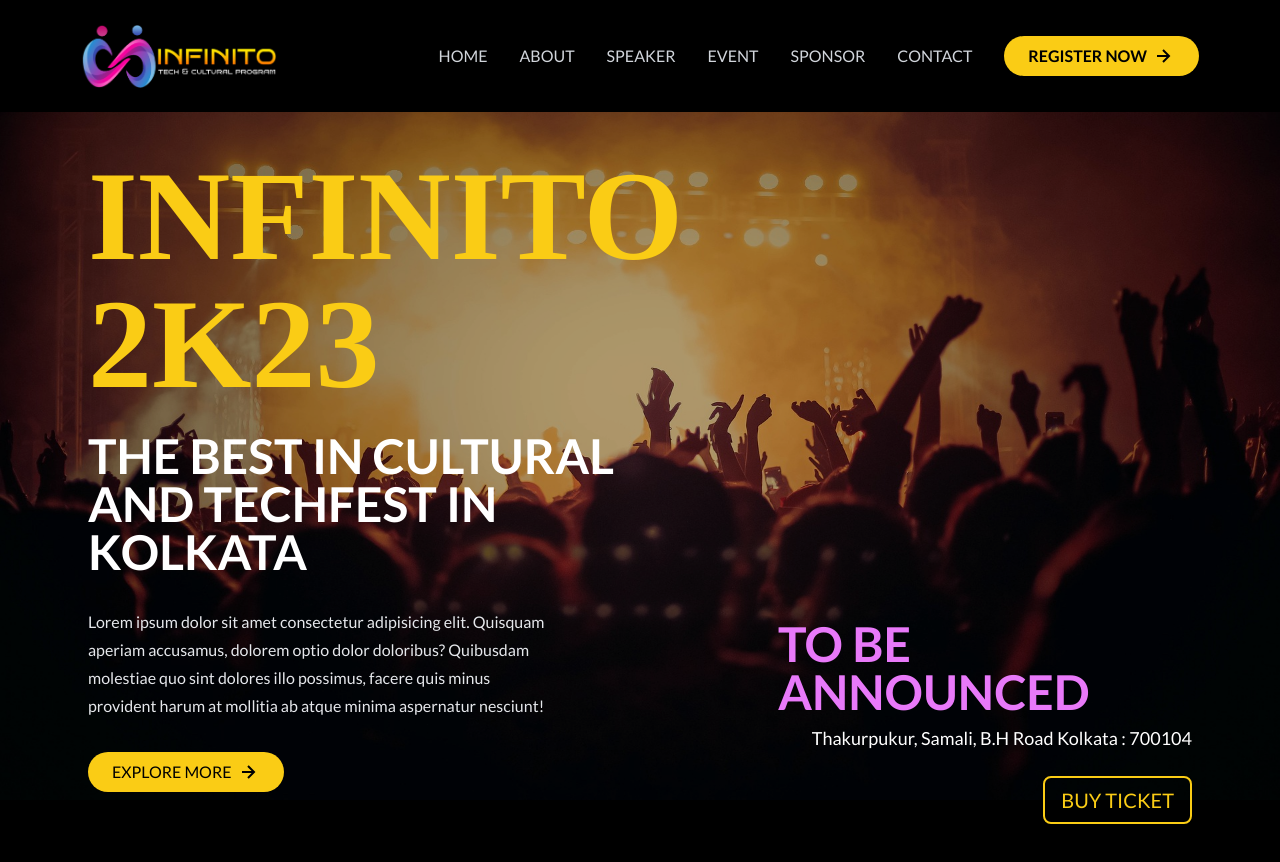
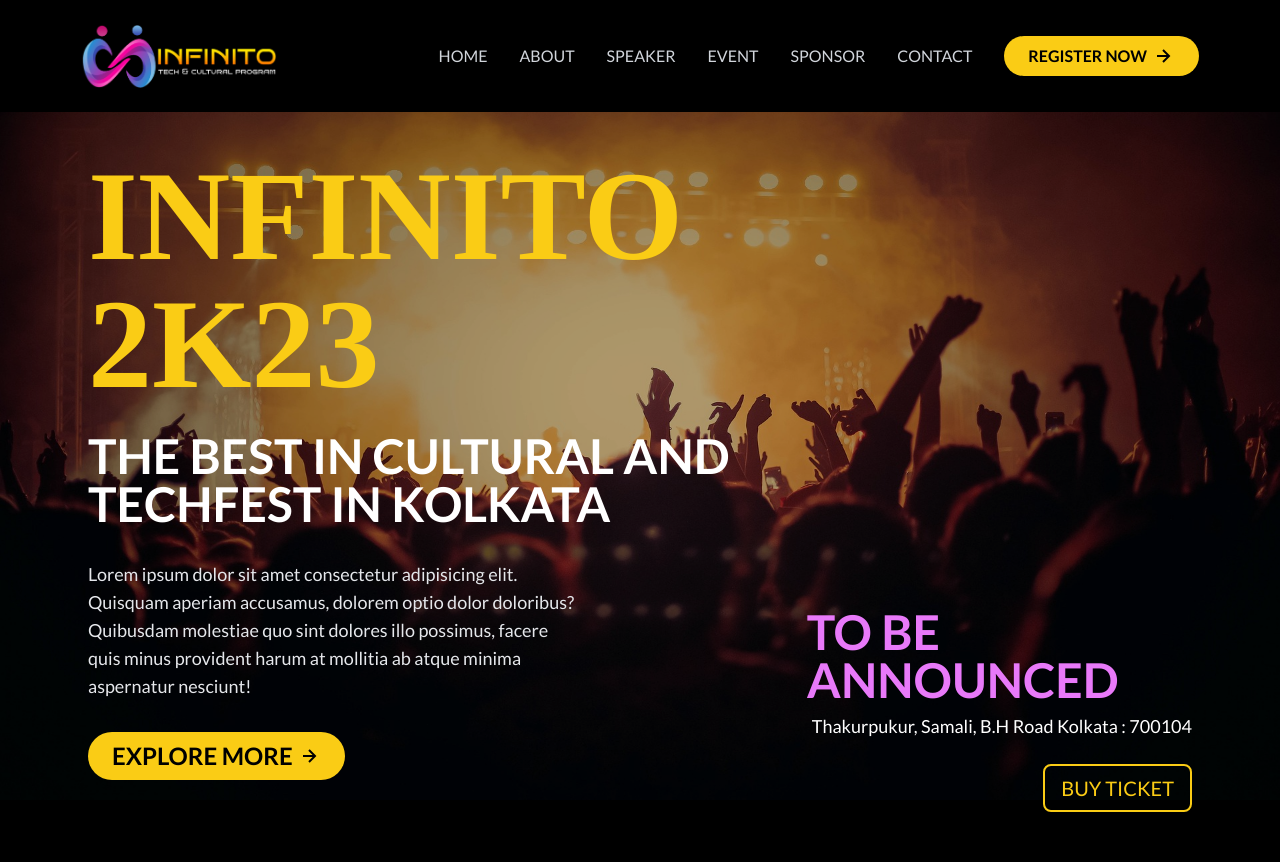
Before and after one commit to snahashisk/infinito2k24, a React (Create React App) app: page / in a window 1280 px wide. Shown: the top 862 px of the page. Built offline with nearby package versions, Linux system fonts and the light colour scheme; a web font is replaced by a local one.

Commit message:
Testing Responsiveness

```diff
--- a/src/pages/Home.jsx
+++ b/src/pages/Home.jsx
@@ -12,19 +12,19 @@ const Home = () => {
       />
       <div className="lg:flex w-full px-6">
         <div className="lg:px-16 py-8">
-          <h1 className="lg:text-9xl md:text-8xl text-6xl w-1/2 font-extrabold py-6 text-yellow-400 text-shadow-lg font-cursive">
+          <h1 className="lg:text-9xl md:text-9xl text-6xl w-1/2 font-extrabold py-6 text-yellow-400 text-shadow-lg font-cursive">
             INFINITO 2K23
           </h1>
-          <h1 className="text-white lg:text-5xl text-4xl font-semibold">
+          <h1 className="text-white lg:text-5xl md:text-5x text-4xl font-semibold">
             THE BEST IN CULTURAL AND TECHFEST IN KOLKATA
           </h1>
-          <p className="text-gray-200 py-8 w-3/4 leading-7">
+          <p className="text-gray-200 py-8 w-3/4 leading-7 md:text-lg">
             Lorem ipsum dolor sit amet consectetur adipisicing elit. Quisquam
             aperiam accusamus, dolorem optio dolor doloribus? Quibusdam
             molestiae quo sint dolores illo possimus, facere quis minus
             provident harum at mollitia ab atque minima aspernatur nesciunt!
           </p>
-          <button className="bg-yellow-400 text-black py-2 px-6 rounded-full font-medium hover:scale-110 duration-150 flex items-center gap-1 hover:shadow-lg">
+          <button className="md:text-2xl md:font-bold bg-yellow-400 text-black py-2 px-6 rounded-full font-medium hover:scale-110 duration-150 flex items-center gap-1 hover:shadow-lg">
             EXPLORE MORE
             <BiRightArrowAlt className="text-2xl" />
           </button>
```
